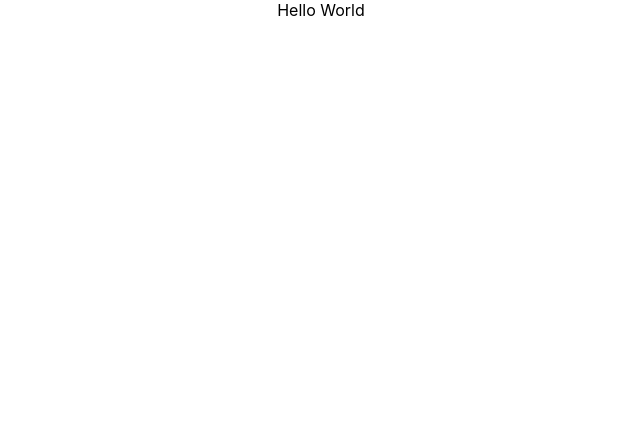
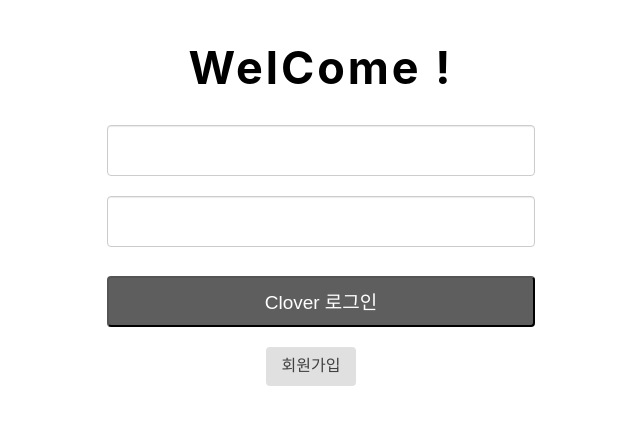
Before and after one commit to b-hyoung/DongIn, a React (Create React App) app: page / in a window 1280 px wide. Shown: the top 424 px of the page, without its empty margins (319-959 px from the left). Built offline with nearby package versions, Linux system fonts and the light colour scheme.

Commit message:
loginPage

```diff
--- a/package.json
+++ b/package.json
@@ -3,9 +3,11 @@
   "version": "0.1.0",
   "private": true,
   "dependencies": {
+    "axios": "^1.7.9",
     "cra-template-typescript": "1.2.0",
     "react": "^19.0.0",
     "react-dom": "^19.0.0",
+    "react-router-dom": "^7.1.1",
     "react-scripts": "5.0.1"
   },
   "scripts": {
--- a/src/App.tsx
+++ b/src/App.tsx
@@ -1,11 +1,16 @@
 import React from 'react';
 import './App.css';
 import LoginPage from './LoginPage/LoginPage.tsx';
+import MainPage from './MainPage/MainPage.tsx';
+import { Route,Router, Routes } from 'react-router-dom';
 
 function App() {
   return (
     <div className="App">
-      <LoginPage path = "/"/>
+      <Routes>
+        <Route path = "/" element={<LoginPage />} />
+        <Route path = "/main" element={<MainPage />} />
+      </Routes>
     </div>
   );
 }
--- /dev/null
+++ b/src/LoginPage/Login.css
@@ -0,0 +1,80 @@
+
+.Login{
+    width: 428px;
+    height: 100px;
+    margin: 0 auto;
+    margin-top: 40px;
+}
+.Login_Title{
+    font-size: 45px;
+    width: 428px;
+    font-weight: bold;
+    letter-spacing: 3px;
+    margin-bottom: 30px;
+
+}
+.Login_Form{
+    width: 428px;
+    height: 51px;
+    margin-bottom: 100px;
+}
+.Login_Form input{
+    padding: 6px 12px;
+    width: 100%;
+    height: 100%;
+    background: #fff;
+    border: 1px solid #ccc;
+    border-radius: 4px;
+    box-shadow: inset 0 1px 1px rgb(0 0 0 / 8%);
+    box-sizing: border-box;
+    resize: none;
+    font-size: 14px;
+    margin-bottom: 20px;
+}
+.material-symbols-outlined {
+  font-size: 40px;
+    font-variation-settings:
+  'FILL' 0,
+  'wght' 500,
+  'GRAD' 0,
+  'opsz' 48
+}
+.Login_Status{
+    width: 200px;
+    display: flex;
+    margin-bottom: 20px;
+}
+.Login_statustext{
+    font-size: 18px;
+    margin-top: 10px;
+    margin-left: 15px;
+}
+.login_btn{
+    width: 428px;
+    height: 51px;
+    font-size: 19px;
+    color: rgb(255, 255, 255);
+    text-align: center;
+    line-height: 2.5em;
+    border-radius: 4px;
+    background-color: rgb(94, 94, 94);
+}
+.Clover_login{
+    width: 428px;
+    height: 150px;
+    text-align: center;
+}
+.sign_up,.find_id,.find_password{
+    width: max-content;
+    font-size: 16px;
+    color: rgb(64, 64, 64);
+    text-align: center;
+    line-height: 2.3em;
+    border-radius: 4px;
+    background-color: rgb(224, 224, 224);
+    border: none;
+    margin-right: 20px;
+    margin-top: 20px;
+    padding-left: 1rem;
+    padding-right: 1rem;
+}
--- a/src/LoginPage/LoginPage.tsx
+++ b/src/LoginPage/LoginPage.tsx
@@ -1,9 +1,89 @@
-import React from 'react'
+import React, { useState } from 'react'
+import axios from 'axios'
+import './Login.css'
+import { useNavigate } from 'react-router-dom'
+
+interface LoginInput {
+    email : string;
+    password : string
+}
 
 function LoginPage() {
+
+  const navigate = useNavigate();
+  const loginUrl =  'http://localhost:8000/api/accounts/login/'
+
+  const [loginForm  , setLoginForm] = useState<LoginInput>({
+    email : "",
+    password  : ""
+  })
+
+  const {email , password} = loginForm
+
+  const handleChangeInput = (e) => {
+
+    const {name , value} = e.target
+    setLoginForm({
+      ...loginForm,
+      [name] : value
+    })
+  }
+  const handleEnterPress = (e) => {
+    if(e.key === 'Enter'){
+      handleClickLogin()
+    }
+  }
+
+  const handleClickLogin = () => {
+    // axios.post(loginUrl,loginForm)
+    // .then(res => {
+    //   navigate("/")
+    //   localStorage.setItem('access_token' , res.data.access_token)
+    //   localStorage.setItem('refresh_token' , res.data.refresh_token)
+    // })
+    // .catch(error => {
+    //   alert("이메일 또는 비밀번호가 잘못됐습니다.")
+    //   console.log(error)
+    // })
+    alert("로그인 성공")
+    navigate("/main")
+  }
+
+
   return (
-    <div>
-      Hello World
+    <div className='Wrapper_Login'>
+      <div className='Login'>
+        <div className='Login_Title'>
+          WelCome !
+        </div>
+        <div className='Login_Form'>
+          <input className='Id'
+            name='email'
+            onChange={handleChangeInput}
+            onKeyDown={handleEnterPress}
+            value={email}
+          />
+          <input className='Password'
+            name='password'
+            type='password'
+            onChange={handleChangeInput}
+            onKeyDown={handleEnterPress}
+            value={password}
+            />
+        </div>
+          {/* <div className='Login_Status'>
+          {/* <span class="material-symbols-outlined">
+            check_box
+          </span>
+          <span className='Login_statustext'>
+            로그인 상태유지
+          </span>
+          </div> */}
+          <div className='Clover_login'>
+            <button className='login_btn' onClick={() => handleClickLogin()}>Clover 로그인</button>
+            <button className='sign_up' onClick={() => navigate("/signup")}>회원가입</button>
+          </div>
+      </div>
     </div>
   )
 }
--- /dev/null
+++ b/src/MainPage/MainPage.tsx
@@ -0,0 +1,11 @@
+import React from 'react'
+
+function MainPage() {
+  return (
+    <div>
+      Helloworld
+    </div>
+  )
+}
+
+export default MainPage
--- a/src/index.tsx
+++ b/src/index.tsx
@@ -1,13 +1,14 @@
 import { StrictMode } from 'react';
 import { createRoot } from 'react-dom/client';
+import { BrowserRouter } from "react-router-dom";
 import './index.css';
 import App from './App.tsx';
 
 const root = createRoot(document.getElementById('root'));
 root.render(
-  <StrictMode>
+    <BrowserRouter>
     <App />
-  </StrictMode>
+    </BrowserRouter>
 );
 
 // If you want to start measuring performance in your app, pass a function
```
Also changed, not shown: 1 other file (tests, documents, lock files or other folders).
